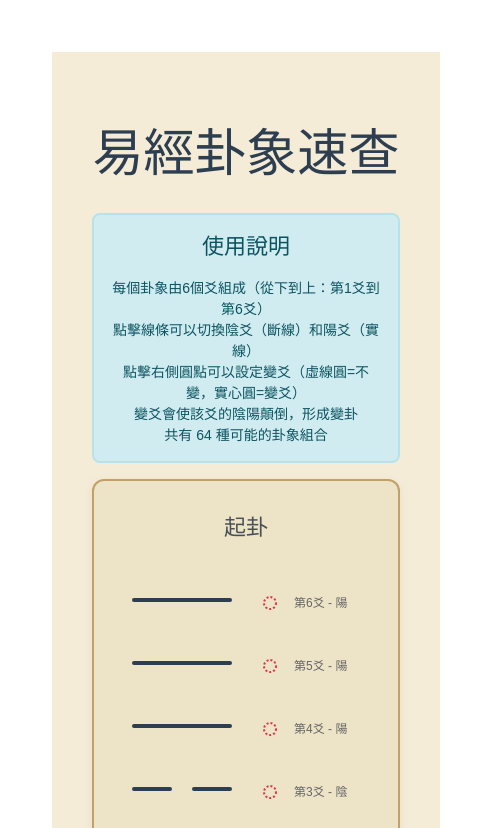
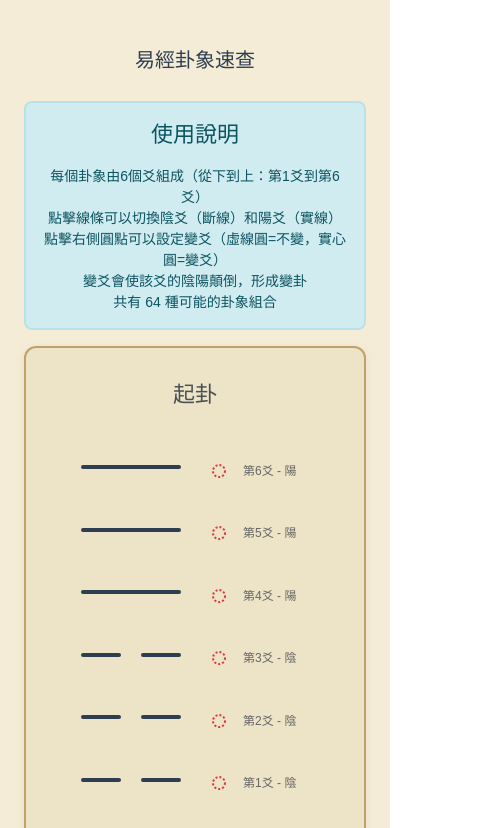
Before and after one commit to tony24681379/iching, a React (Vite) app: page / in a window 390 px wide. Shown: the top 828 px of the page, 492 px wide, since content can reach past the window. Built offline with nearby package versions, Linux system fonts and the light colour scheme.

Commit message:
feat: add RWD

```diff
--- a/src/App.css
+++ b/src/App.css
@@ -1,4 +1,20 @@
+
+html, body {
+  margin: 0;
+  padding: 0;
+  box-sizing: border-box;
+  font-family: Arial, sans-serif;
+  background: #f5ecd7;
+  min-height: 100vh;
+  width: 100vw;
+}
+
 #root {
+  display: flex;
+  flex-direction: column;
+  align-items: center;
+  min-height: 100vh;
+  width: 100vw;
   max-width: 1280px;
   margin: 0 auto;
   padding: 2rem;
@@ -14,6 +30,18 @@
   padding: 20px;
   box-sizing: border-box;
 }
+@media (max-width: 600px) {
+  html, body {
+    padding: 0;
+    min-width: 100vw;
+    font-size: 15px;
+  }
+  #root {
+    padding: 0;
+    min-width: 100vw;
+    max-width: 100vw;
+  }
+}
 
 * {
   box-sizing: border-box;
--- a/src/components/IChing.css
+++ b/src/components/IChing.css
@@ -14,12 +14,38 @@
 /* IChing 卦象主頁樣式 */
 
 .iching-root {
-  padding: 40px;
-  max-width: 600px;
+  padding: 40px 16px;
+  max-width: 800px;
   margin: 0 auto;
   font-family: Arial, sans-serif;
   background: #f5ecd7;
   min-height: 100vh;
+  box-sizing: border-box;
+}
+
+@media (max-width: 600px) {
+  .iching-root {
+    padding: 16px 4px;
+    max-width: 100vw;
+  }
+  .iching-panel,
+  .iching-help,
+  .iching-changed-panel {
+    padding: 12px 6px;
+    border-radius: 6px;
+    margin-bottom: 12px;
+  }
+  .iching-title {
+    font-size: 20px;
+    margin-bottom: 18px;
+  }
+  .iching-panel-header-title,
+  .iching-changed-title {
+    font-size: 18px;
+  }
+  .iching-info-main {
+    font-size: 15px;
+  }
 }
 
 .iching-title {
```
